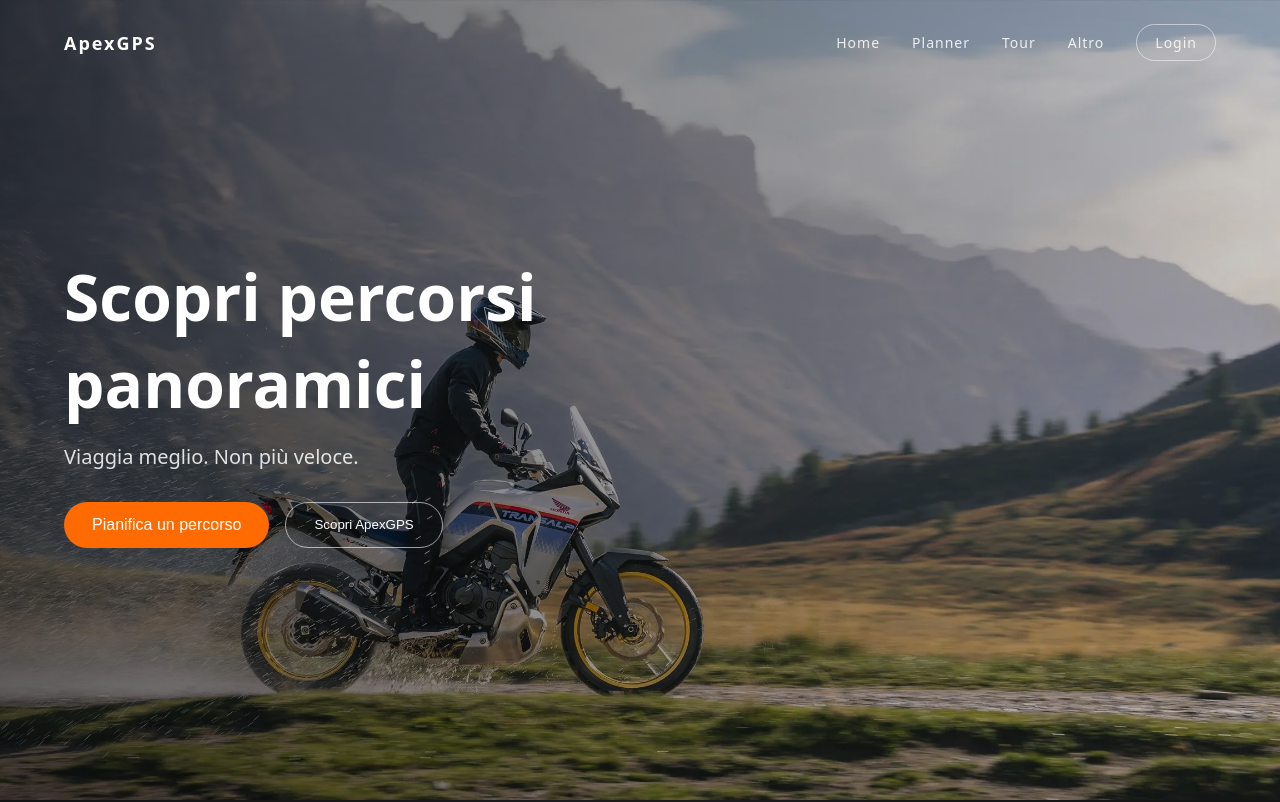
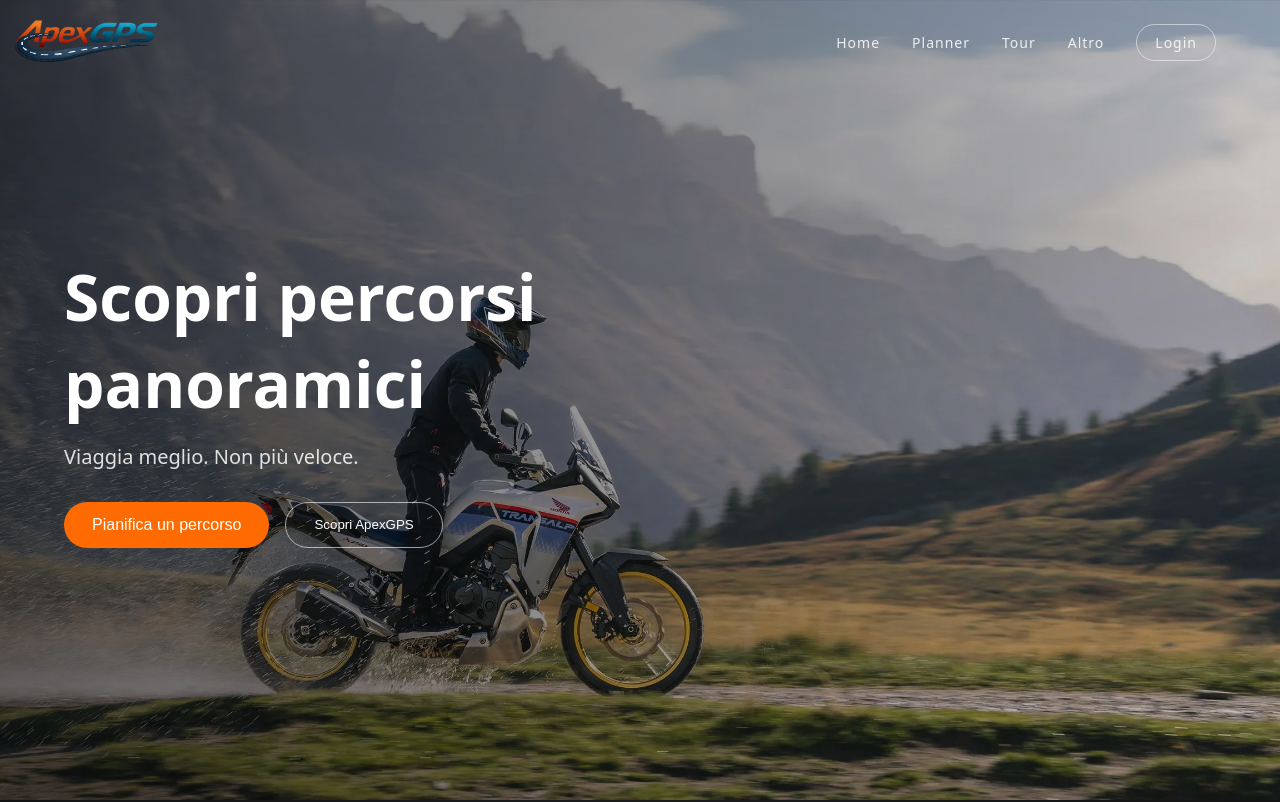
Before and after one commit to Omarone529/ApexGPS_Web, a React (Vite) app: page / in a window 1280 px wide. Shown: the top 802 px of the page. Built offline with nearby package versions, Linux system fonts and the light colour scheme.

Commit message:
feat: add logo to navbar

```diff
--- a/src/components/Navbar.css
+++ b/src/components/Navbar.css
@@ -20,6 +20,21 @@
   letter-spacing: 2px;
   font-weight: 600;
   color: white;
+}
+
+.logo-container {
+  display: flex;
+  align-items: center;
+  gap: 0.75rem;
+  text-decoration: none;
+  margin-left: -5rem;
+}
+
+.logo-img {
+  height: 8.5rem;
+  width: auto;
+  margin-top: -3.5rem;
+  margin-bottom: -3.5rem;
 }
 
 /* DESTRA */
--- a/src/components/Navbar.jsx
+++ b/src/components/Navbar.jsx
@@ -5,7 +5,13 @@ function Navbar() {
     return (
         <nav className="navbar">
             <div className="navbar-left">
-        <span className="logo">ApexGPS</span>
+                <Link to="/" className="logo-container">
+                    <img
+                        src="/ApexGPS_logo.png"
+                        alt="ApexGPS Logo"
+                        className="logo-img"
+                    />
+                </Link>
             </div>
 
             <div className="navbar-right">
```
Also changed, not shown: public/ApexGPS_logo.png (added). Lines whose indentation alone changed are shown as unchanged.
